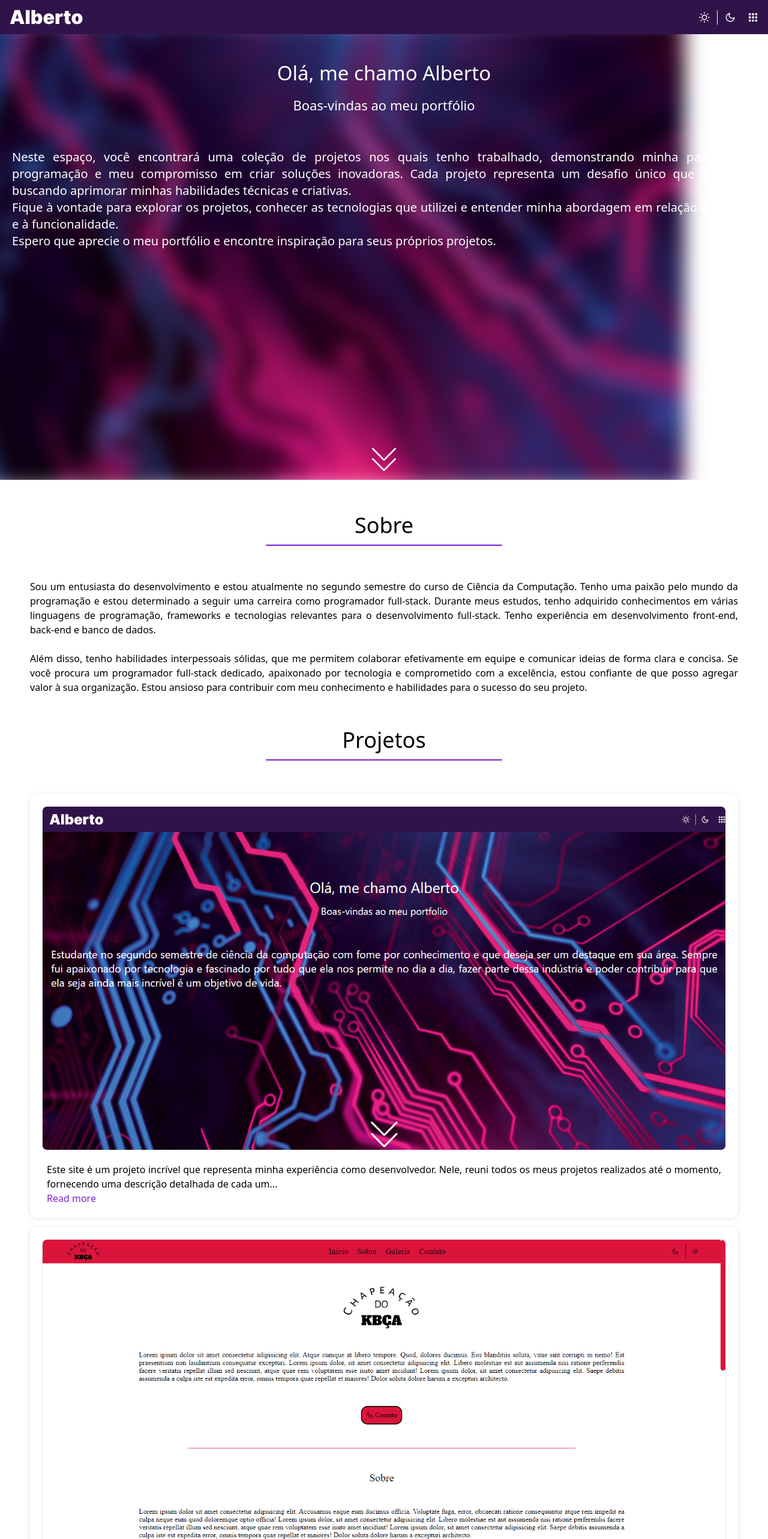
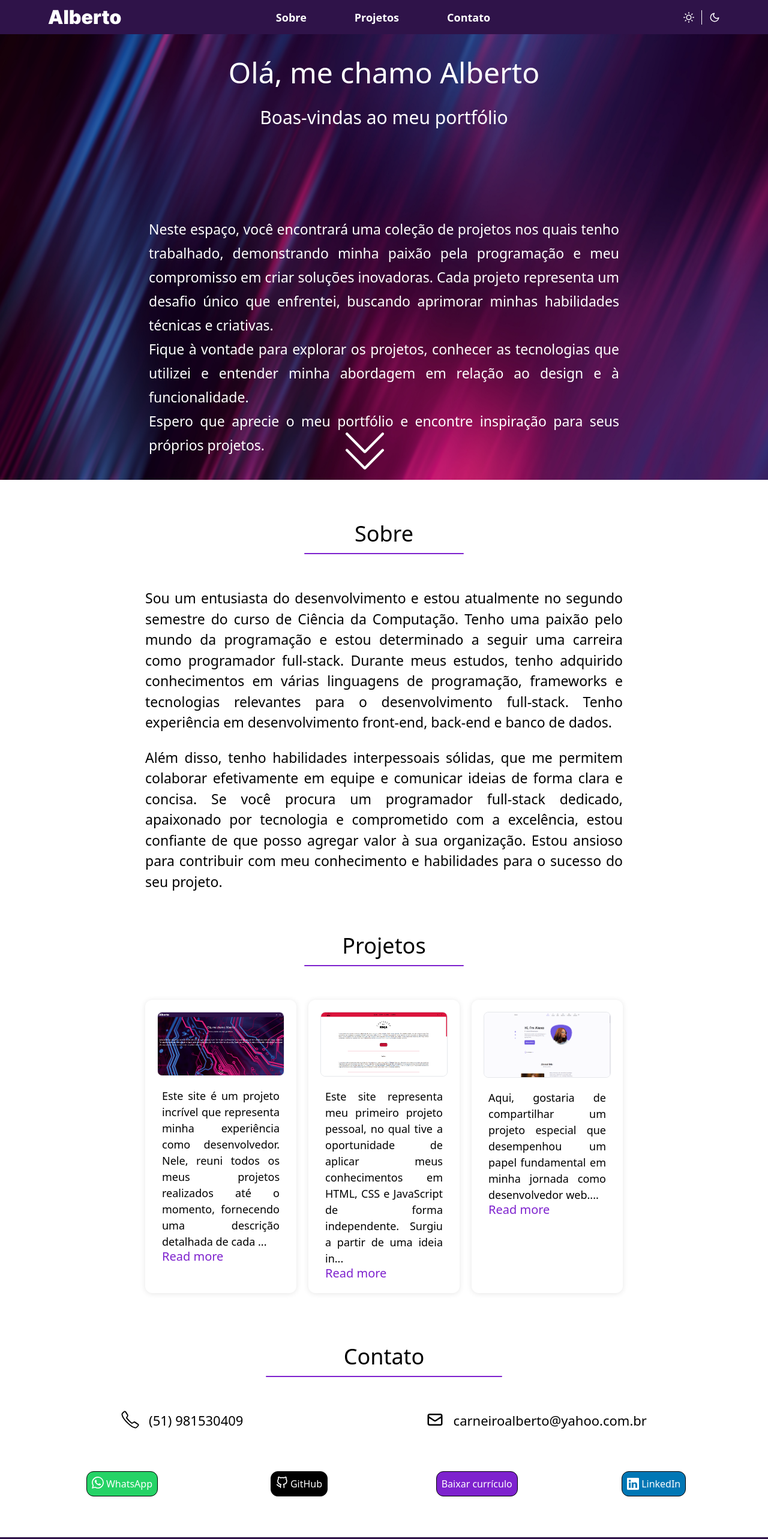
Before and after one commit to alberto-vargas-carneiro/portfolio, a Next.js app: page / in a window 1280 px wide. Shown: the top 2566 px of the page at 60% size. Built offline with nearby package versions, Linux system fonts and the light colour scheme.

Commit message:
Só falta a lang

```diff
--- a/src/components/About.tsx
+++ b/src/components/About.tsx
@@ -1,10 +1,13 @@
+import { useContext } from "react";
+import { Tema } from "./Tema";
 import Chapter from "./Chapter";
 
 export default function About() {
+  const { darkMode, darkModeOn, lightMode } = useContext(Tema);
   return (
-    <div id="about" className="mx-[50px] pt-[56px]">
+    <div id="about" className={`mx-[50px] pt-[70px] ${darkMode ? "bg-[#2c2135] text-white" : ""} lg:px-48`}>
       <Chapter>Sobre</Chapter>
-      <p className="text-justify">
+      <p className="text-justify min-[700px]:text-[23px]">
         Sou um entusiasta do desenvolvimento e estou atualmente no segundo
         semestre do curso de Ciência da Computação. Tenho uma paixão pelo mundo
         da programação e estou determinado a seguir uma carreira como
@@ -14,7 +17,7 @@ export default function About() {
         experiência em desenvolvimento front-end, back-end e banco de dados.
       </p>
       <br />
-      <p className="text-justify">
+      <p className="text-justify min-[700px]:text-[23px]">
         Além disso, tenho habilidades interpessoais sólidas, que me permitem
         colaborar efetivamente em equipe e comunicar ideias de forma clara e
         concisa. Se você procura um programador full-stack dedicado, apaixonado
--- a/src/components/Contact.tsx
+++ b/src/components/Contact.tsx
@@ -4,28 +4,29 @@ import { HiOutlineMail } from "react-icons/hi";
 import { BsWhatsapp } from "react-icons/bs";
 import { FiGithub } from "react-icons/fi";
 import { BsLinkedin } from "react-icons/bs";
+import { useContext } from "react";
+import { Tema } from "./Tema";
 
 export default function Contact() {
+  const { darkMode, darkModeOn, lightMode } = useContext(Tema);
   return (
-    <div id="contact" className="max-[375px]:mx-8 mx-[50px] pt-[56px]">
+    <div id="contact" className={`max-[375px]:mx-8 mx-[50px] pt-[70px] ${darkMode ? "text-white" : ""} `}>
       <Chapter>Contato</Chapter>
-      <div className="flex gap-4 mb-3">
-        <SlPhone className="text-2xl"></SlPhone>
+      <div className="md:flex md:justify-around lg:mb-14">
+        <div className="flex gap-4 mb-3 min-[700px]:text-[22px]">
+          <SlPhone className="text-2xl min-[700px]:text-[30px]"></SlPhone>
           <span>(51) 981530409</span>
         </div>
 
-      <div className="flex gap-4 mb-3">
-        <HiOutlineMail className="text-2xl"></HiOutlineMail>
+        <div className="flex gap-4 mb-3 min-[700px]:text-[22px]">
+          <HiOutlineMail className="text-2xl min-[700px]:text-[30px]"></HiOutlineMail>
           <span>carneiroalberto@yahoo.com.br</span>
         </div>
+      </div>
 
-      <div className="flex justify-around mb-3">
-        <a
-          href="https://wa.me/5551981530409"
-          target="_blank"
-          rel="noopener noreferrer"
-          className="flex"
-        >
+      <div className="lg:flex lg:justify-around lg:mb-14">
+        <div className="flex max-[1023px]:justify-around mb-3 lg:justify-around lg:w-1/2">
+          <a href="https://wa.me/5551981530409" target="_blank" rel="noopener noreferrer" className="flex">
             <div className="bg-whats rounded-xl flex p-2 border border-black text-white">
               <BsWhatsapp className="text-xl mr-1"></BsWhatsapp>WhatsApp
             </div>
@@ -37,7 +38,7 @@ export default function Contact() {
           </a>
         </div>
 
-      <div className="flex justify-around mb-3">
+        <div className="flex max-[1023px]:justify-around mb-3 lg:justify-around lg:h-fit lg:w-1/2">
           <a href="/cv1.pdf" download="Alberto Vargas Carneiro">
             <div className="bg-purple-700 rounded-xl flex p-2 border border-black text-white">
               <span>Baixar currículo</span>
@@ -54,5 +55,6 @@ export default function Contact() {
           </a>
         </div>
       </div>
+    </div>
   );
 }
--- a/src/components/Footer.tsx
+++ b/src/components/Footer.tsx
@@ -1,6 +1,6 @@
 export default function Footer() {
     return (
-        <div className="flex justify-center items-center h-16 bg-headerColor text-white">
+        <div className="flex justify-center items-center h-16 bg-headerColor text-white min-[700px]:text-[22px]">
         <span>© Alberto Vargas Carneiro, 2023</span>
         </div>
     );
--- a/src/components/Header.tsx
+++ b/src/components/Header.tsx
@@ -1,4 +1,5 @@
-import React from "react";
+import React, { useContext } from "react";
+import { Tema } from "./Tema";
 import { useState, useEffect, useRef } from "react";
 import { FiMoon, FiSun } from "react-icons/fi";
 import { IoApps } from "react-icons/io5";
@@ -7,6 +8,7 @@ import { FaTimes } from "react-icons/fa";
 export default function Header() {
   const [showMenu, setShowMenu] = useState(false);
   const [isScrolled, setIsScrolled] = useState(false);
+  const { darkMode, darkModeOn, lightMode } = useContext(Tema);
   const menuRef = useRef<HTMLDivElement>(null);
 
   const toggleMenu = () => {
@@ -46,9 +48,8 @@ export default function Header() {
   return (
     <header
       className={`sticky top-0 h-[57px] flex justify-between items-center
-     bg-headerColor text-white font-bold px-4 py-4 z-50 transition-all duration-700
-    ${isScrolled ? "rounded-b-3xl" : ""}`}
-    >
+      text-white font-bold px-4 py-4 transition-all duration-700 z-10 lg:px-20
+    ${isScrolled ? "rounded-b-3xl" : ""} bg-headerColor`}>
       <a href="#home">
         <svg
           width="122"
@@ -65,27 +66,27 @@ export default function Header() {
       </a>
       <nav
         ref={menuRef}
-        className={`flex fixed rounded-b-3xl left-0
-      bg-headerColor transition-all duration-500 z-10
-      ${showMenu ? "top-0" : "-top-full"}`}
+        className={`fixed rounded-b-3xl left-0 w-full
+      bg-headerColor transition-all duration-700 z-10
+      ${showMenu ? "top-0" : "-top-full"} lg:static lg:rounded-none lg:bg-transparent lg:top-0 lg:flex lg:justify-center lg:items-center lg:-translate-x-8`}
       >
         <FaTimes
-          className={`cursor-pointer text-lg absolute top-5 right-4 z-10`}
+          className={`cursor-pointer text-lg absolute top-5 right-4 z-10 lg:hidden`}
           onClick={toggleMenu}
         ></FaTimes>
-        <ul className="flex justify-center gap-10 text-lg p-10 w-screen">
+        <ul className="flex justify-center gap-10 text-lg p-10 lg:gap-20">
           <li>
-            <a href="#about" onClick={toggleMenu}>
+            <a href="#about" onClick={toggleMenu} className="hover-underline-animation">
               Sobre
             </a>
           </li>
           <li>
-            <a href="#project" onClick={toggleMenu}>
+            <a href="#project" onClick={toggleMenu} className="hover-underline-animation">
               Projetos
             </a>
           </li>
           <li>
-            <a href="#contact" onClick={toggleMenu}>
+            <a href="#contact" onClick={toggleMenu} className="hover-underline-animation">
               Contato
             </a>
           </li>
@@ -95,6 +96,7 @@ export default function Header() {
         <FiSun
           className={`cursor-pointer transition-opacity duration-500
           ${showMenu ? "opacity-0" : "opacity-100"}`}
+          onClick={lightMode}
         />
 
         <span
@@ -103,13 +105,12 @@ export default function Header() {
         ></span>
 
         <FiMoon
-          className={`cursor-pointer transition-opacity duration-500
+          onClick={darkModeOn} className={`cursor-pointer transition-opacity duration-500
           ${showMenu ? "opacity-0" : "opacity-100"}`}
         />
 
         <IoApps
-          className={`ml-5 cursor-pointer z-0 transition-opacity duration-500
-          ${showMenu ? "opacity-0" : "opacity-100"}`}
+          className={`ml-5 cursor-pointer z-0 transition-opacity duration-500 ${showMenu ? "opacity-0" : "opacity-100"} lg:hidden`}
           onClick={toggleMenu}
         ></IoApps>
       </div>
--- a/src/components/Land.tsx
+++ b/src/components/Land.tsx
@@ -1,48 +1,41 @@
-import React from "react";
-import image11 from "../assets/imgs/IT.jpeg";
-import Image from "next/image";
+import React, { useContext } from "react";
 
 export default function Land() {
   return (
-    <div className="h-[calc(100vh-57px)]">
-      <div className="relative -z-10">
-        <Image
-          src={image11}
-          alt="IT"
-          className="h-[calc(100vh-20px)] object-cover overflow-visible blur-lg -translate-x-48 -translate-y-[25px]"
-        />
-        <div className="flex flex-col absolute top-5 text-white m-5 text-justify">
-          <p className="max-[375px]:text-center text-[33px] self-center">Olá, me chamo Alberto</p>
-          <p className="max-[375px]:text-center text-[22px] self-center pt-3 pb-14">
+    <div className="bg-[url('/IT.jpg')] bg-cover flex flex-col lg:h-[calc(100vh-57px)]">
+      <div className="h-[58px] w-full bg-headerColor -translate-y-[57px] -z-10"></div>
+      <div className={`flex flex-col text-white px-6 mb-10 text-justify min-[700px]:mx-14 lg:px-48`}>
+        <p className="max-[386px]:text-center text-[28px] self-center min-[700px]:text-[40px] lg:pt-10 lg:text-5xl">Olá, me chamo Alberto</p>
+        <p className="max-[386px]:text-center text-[20px] self-center pt-3 pb-8 min-[400px]:pb-16 min-[500px]:pb-[70px] min-[700px]:text-[30px] lg:pt-7 lg:pb-36">
           Boas-vindas ao meu portfólio
         </p>
-          <p className="text-xl">
+        <p className="text-lg min-[700px]:text-[23px] min-[700px]:leading-10">
           Neste espaço, você encontrará uma coleção de projetos nos quais
           tenho trabalhado, demonstrando minha paixão pela programação e meu
           compromisso em criar soluções inovadoras. Cada projeto representa um
           desafio único que enfrentei, buscando aprimorar minhas habilidades
           técnicas e criativas.
         </p>
-          <p className="text-xl max-[375px]:hidden">
+        <p className="text-lg min-[700px]:text-[23px] min-[700px]:leading-10">
           Fique à vontade para explorar os projetos, conhecer as tecnologias
           que utilizei e entender minha abordagem em relação ao design e à
           funcionalidade.
         </p>
-          <p className="text-xl">
+        <p className="text-lg min-[700px]:text-[23px] min-[700px]:mb-5 min-[700px]:leading-10">
           Espero que aprecie o meu portfólio e encontre inspiração para seus
           próprios projetos.
         </p>
       </div>
-      </div>
 
-      <a href="#about" className="z-30">
-        <div className="absolute bottom-0 w-full flex justify-center animate-bounce">
+
+      <a href="#about" className="">
+        <div className="flex justify-center animate-bounce lg:absolute lg:right-1/2 lg:bottom-0">
           <svg
-            width="40"
-            height="50"
+            width="30"
+            height="25"
             viewBox="0 0 150 145"
             fill="none"
-            xmlns="http://www.w3.org/2000/svg"
+            xmlns="http://www.w3.org/2000/svg" className="lg:h-16 lg:w-16"
           >
             <path
               d="M5 5L74.2879 75.2777C74.6795 75.675 75.3205 75.675 75.7121 75.2777L145 5"
@@ -59,7 +52,7 @@ export default function Land() {
           </svg>
         </div>
       </a>
-      <div className="w-full h-[50px] bg-white -translate-y-[37px]"></div>
+      {/* <div className={`w-full h-[50px] -translate-y-[37px] ${darkMode ? "bg-[#2c2135]" : "bg-white"}`}></div> */}
     </div>
   );
 }
--- a/src/components/Project.tsx
+++ b/src/components/Project.tsx
@@ -1,27 +1,25 @@
 import ProjectItem from "./ProjectItem";
-import port from "../assets/imgs/Sem título.png";
+import portfolio from "../assets/imgs/Sem título.png";
 import kbca from "../assets/imgs/kbca.png";
 import alexa from "../assets/imgs/alexa.png";
 import Chapter from "./Chapter";
+import { useContext } from "react";
+import { Tema } from "./Tema";
 
 export default function Project() {
+  const { darkMode, darkModeOn, lightMode } = useContext(Tema);
   return (
-    <div id="project" className="mx-[50px] pt-[56px]">
+    <div id="project" className={`mx-[50px] pt-[70px] ${darkMode ? "text-white" : ""} lg:px-48`}>
       <Chapter>Projetos</Chapter>
+      <div className="md:grid grid-cols-2 gap-x-5 lg:grid-cols-3">
         <ProjectItem
-        id="portfolio"
-        src={port}
-        alt="Portfolio"
-        link=""
-        tag="Next.js"
-        tag2="TypeScript"
-        tag3="Tailwind"
+          id="portfolio" src={portfolio} alt="Portfolio" link="" tag="Next.js" tag2="TypeScript" tag3="TailwindCSS"
           desc="Este site é um projeto incrível que representa minha experiência como desenvolvedor. Nele, reuni todos os meus projetos
           realizados até o momento, fornecendo uma descrição detalhada de cada um e destacando as tecnologias utilizadas em suas criações."
 
-        desc2="Para sua construção, optei por utilizar uma poderosa combinação de tecnologias, incluindo o Next.js, que proporciona uma experiência
-        de desenvolvimento eficiente e um desempenho otimizado. Além disso, integrei o React com TypeScript, o que garante um código mais
-        robusto e seguro."
+          desc2="Para sua construção, optei por utilizar uma poderosa combinação de tecnologias, incluindo o Next.js, que proporciona uma
+          experiência de desenvolvimento eficiente e um desempenho otimizado. Além disso, integrei o React com TypeScript, o que garante um
+          código mais robusto e seguro."
 
           desc3="Para o design, contei com a ajuda do tailwind, uma biblioteca de estilos utilitários que permitiu criar interfaces
           atraentes e responsivas de forma rápida e eficiente."
@@ -29,14 +27,7 @@ export default function Project() {
           desc4="Tenho orgulho de dizer que esse site representa minha paixão pela programação e meu comprometimento com o resultado.
           Fico empolgado em compartilhar esse projeto e espero que ele demonstre meu conhecimento e habilidades como programador."
         ></ProjectItem>
-      <ProjectItem
-        id="kbça"
-        src={kbca}
-        alt="KBÇA"
-        link="https://alberto-vargas-carneiro.github.io/my-first-site/"
-        tag="JavaScript"
-        tag2="HTML"
-        tag3="CSS"
+        <ProjectItem id="kbça" src={kbca} alt="KBÇA" link="https://alberto-vargas-carneiro.github.io/my-first-site/" tag="JavaScript" tag2="HTML" tag3="CSS"
           desc="Este site representa meu primeiro projeto pessoal, no qual tive a oportunidade de aplicar meus conhecimentos em HTML,
           CSS e JavaScript de forma independente. Surgiu a partir de uma ideia inicial para o negócio de um parente, mas ao longo do processo,
           decidi transformá-lo em um projeto para meu portfólio pessoal."
@@ -52,14 +43,7 @@ export default function Project() {
           de criar soluções funcionais e esteticamente agradáveis."
         >
         </ProjectItem>
-      <ProjectItem
-        id="Alexa"
-        src={alexa}
-        alt="Alexa"
-        link="https://alberto-vargas-carneiro.github.io/site-alexa/"
-        tag="JavaScript"
-        tag2="HTML"
-        tag3="CSS"
+        <ProjectItem id="Alexa" src={alexa} alt="Alexa" link="https://alberto-vargas-carneiro.github.io/site-alexa/" tag="JavaScript" tag2="HTML" tag3="CSS"
           desc="Aqui, gostaria de compartilhar um projeto especial que desempenhou um papel fundamental em minha jornada como desenvolvedor web."
 
           desc2="É importante ressaltar que este projeto foi inspirado por um vídeo do canal Bedimcode no YouTube, e, embora não seja uma criação autoral,
@@ -71,5 +55,6 @@ export default function Project() {
           e funcionalidades interativas. Observar como essas tecnologias se aplicam na prática foi uma experiência valiosa e enriquecedora."
         ></ProjectItem>
       </div>
+    </div>
   );
 }
--- a/src/components/ProjectItem.tsx
+++ b/src/components/ProjectItem.tsx
@@ -1,6 +1,7 @@
 import Image from "next/image";
-import React from "react";
+import React, { useContext } from "react";
 import { useState } from "react";
+import { Tema } from "./Tema";
 
 interface ProjectItemProps {
   id: string;
@@ -21,6 +22,7 @@ interface ProjectItemProps {
 export default function ProjectItem(props: ProjectItemProps) {
   const [isHovered, setIsHovered] = useState(false);
   const [isExpanded, setIsExpanded] = useState(false);
+  const { darkMode, darkModeOn, lightMode } = useContext(Tema);
 
   const handleMouseEnter = () => {
     setIsHovered(true);
@@ -42,52 +44,44 @@ export default function ProjectItem(props: ProjectItemProps) {
 
   const desc2 = () => {
     if (isExpanded && props.desc2 !== undefined) {
-      return <p className="px-2 text-justify">{props.desc2}</p>;
+      return <p className="px-2 min-[700px]:text-[23px] md:text-[18px] pt-2 text-justify">{props.desc2}</p>;
     }
   };
   const desc3 = () => {
     if (isExpanded && props.desc3 !== undefined) {
-      return <p className="px-2 text-justify">{props.desc3}</p>;
+      return <p className="px-2 min-[700px]:text-[23px] md:text-[18px] pt-2 text-justify">{props.desc3}</p>;
     }
   };
   const desc4 = () => {
     if (isExpanded && props.desc4 !== undefined) {
-      return <p className="px-2 text-justify">{props.desc4}</p>;
+      return <p className="px-2 min-[700px]:text-[23px] md:text-[18px] pt-2 text-justify">{props.desc4}</p>;
     }
   };
   const desc5 = () => {
     if (isExpanded && props.desc5 !== undefined) {
-      return <p className="px-2 text-justify">{props.desc5}</p>;
+      return <p className="px-2 min-[700px]:text-[23px] md:text-[18px] pt-2 text-justify">{props.desc5}</p>;
     }
   };
 
   return (
     <div
-      onMouseEnter={handleMouseEnter}
-      onMouseLeave={handleMouseLeave}
-      className={`
-        rounded-xl p-5 transition-all duration-100 mb-4
-        ${
-          isHovered
-            ? "shadow shadow-purple-700"
-            : "shadow-[0_1px_10px_0px_rgba(0,0,0,0.1)]"
-        }`}
-    >
+      onMouseEnter={handleMouseEnter} onMouseLeave={handleMouseLeave}
+      className={`rounded-xl p-5 transition-all duration-100 mb-4
+      ${isHovered ? "shadow shadow-purple-700" : darkMode ? "shadow-[0_1px_10px_0px_rgba(255,255,255,0.1)]"
+          : "shadow-[0_1px_10px_0px_rgba(0,0,0,0.1)]"}`}>
+
       <a href={props.link} target="_blank">
-        <Image
-          src={props.src}
-          alt={props.alt}
-          className="w-full rounded-lg border"
-        />
+        <Image src={props.src} alt={props.alt} className="w-full rounded-lg border" />
       </a>
 
-      <div className={`flex gap-1 absolute -translate-y-8 translate-x-1 transition-opacity duration-500 ${isHovered ? "opacity-100" : "opacity-0"}`} onMouseEnter={handleMouseEnter} onMouseLeave={handleMouseLeave}>
+      <div className={`flex gap-1 absolute -translate-y-8 translate-x-1 transition-opacity duration-500
+      ${isHovered ? "opacity-100" : "opacity-0"}`} onMouseEnter={handleMouseEnter} onMouseLeave={handleMouseLeave}>
         <span className="rounded-lg p-1 bg-purple-500 text-white text-sm">{props.tag}</span>
         <span className="rounded-lg p-1 bg-purple-500 text-white text-sm">{props.tag2}</span>
         <span className="rounded-lg p-1 bg-purple-500 text-white text-sm">{props.tag3}</span>
       </div>
 
-      <p className="pt-5 px-2 text-justify">{truncatedText}</p>
+      <p className="pt-5 px-2 min-[700px]:text-[23px] md:text-[18px] text-justify">{truncatedText}</p>
 
       {desc2()}
       {desc3()}
@@ -95,19 +89,13 @@ export default function ProjectItem(props: ProjectItemProps) {
       {desc5()}
 
       {!isExpanded && (
-        <button
-          onClick={toggleDescription}
-          className="px-2 text-purple-700 hover:underline transition-all duration-1000"
-        >
+        <button onClick={toggleDescription} className={`px-2 ${darkMode ? "text-[#a855f7]" : "text-purple-700"} text-sm min-[700px]:text-[20px] hover:underline`}>
           Read more
         </button>
       )}
 
       {isExpanded && (
-        <button
-          onClick={toggleDescription}
-          className="px-2 text-purple-700 hover:underline transition-all duration-1000"
-        >
+        <button onClick={toggleDescription} className={`px-2 ${darkMode ? "text-[#a855f7]" : "text-purple-700"} text-sm min-[700px]:text-[20px] hover:underline`}>
           Read less
         </button>
       )}
--- /dev/null
+++ b/src/components/Tema.tsx
@@ -0,0 +1,29 @@
+import React, { ReactNode, createContext, useState } from "react";
+
+interface ThemeProviderProps {
+  children: ReactNode;
+}
+
+export const Tema = createContext({
+  darkMode: false,
+  darkModeOn: () => {},
+  lightMode: () => {},
+});
+
+export const ThemeProvider = ({ children }: ThemeProviderProps) => {
+  const [darkMode, setDarkMode] = useState(false);
+
+  const darkModeOn = () => {
+    setDarkMode(true);
+  };
+
+  const lightMode = () => {
+    setDarkMode(false);
+    };
+
+  return (
+    <Tema.Provider value={{ darkMode, darkModeOn, lightMode }}>
+      {children}
+    </Tema.Provider>
+  );
+};
--- a/src/pages/_app.tsx
+++ b/src/pages/_app.tsx
@@ -1,6 +1,11 @@
-import '@/styles/globals.css'
-import type { AppProps } from 'next/app'
+import "@/styles/globals.css";
+import type { AppProps } from "next/app";
+import { ThemeProvider } from "@/components/Tema";
 
 export default function App({ Component, pageProps }: AppProps) {
-  return <Component {...pageProps} />
+  return (
+    <ThemeProvider>
+      <Component {...pageProps} />
+    </ThemeProvider>
+  );
 }
--- a/src/pages/index.tsx
+++ b/src/pages/index.tsx
@@ -4,10 +4,15 @@ import Land from "../components/Land";
 import About from "@/components/About";
 import Contact from "@/components/Contact";
 import Footer from "@/components/Footer";
+import { useContext } from "react";
+import { Tema } from "@/components/Tema";
 
 export default function Home() {
+
+  const { darkMode, darkModeOn, lightMode } = useContext(Tema);
+
   return (
-    <div id="home" className="">
+    <div id="home" className={`${darkMode ? "bg-[#2c2135]" : ""}`}>
       <Header></Header>
       <Land></Land>
       <About></About>
--- a/tailwind.config.js
+++ b/tailwind.config.js
@@ -7,6 +7,7 @@ module.exports = {
         "gradient-radial": "radial-gradient(var(--tw-gradient-stops))",
         "gradient-conic":
           "conic-gradient(from 180deg at 50% 50%, var(--tw-gradient-stops))",
+        "titi": "url('/src/assets/imgs/IT.jpeg')",
       },
       colors: {
         headerColor: "hsl(271, 58%, 18%)",
```
Also changed, not shown: src/styles/globals.css (+21 -0 lines), public/IT.jpg (added), src/assets/imgs/IT.jpeg (deleted). Lines whose indentation alone changed are shown as unchanged.
